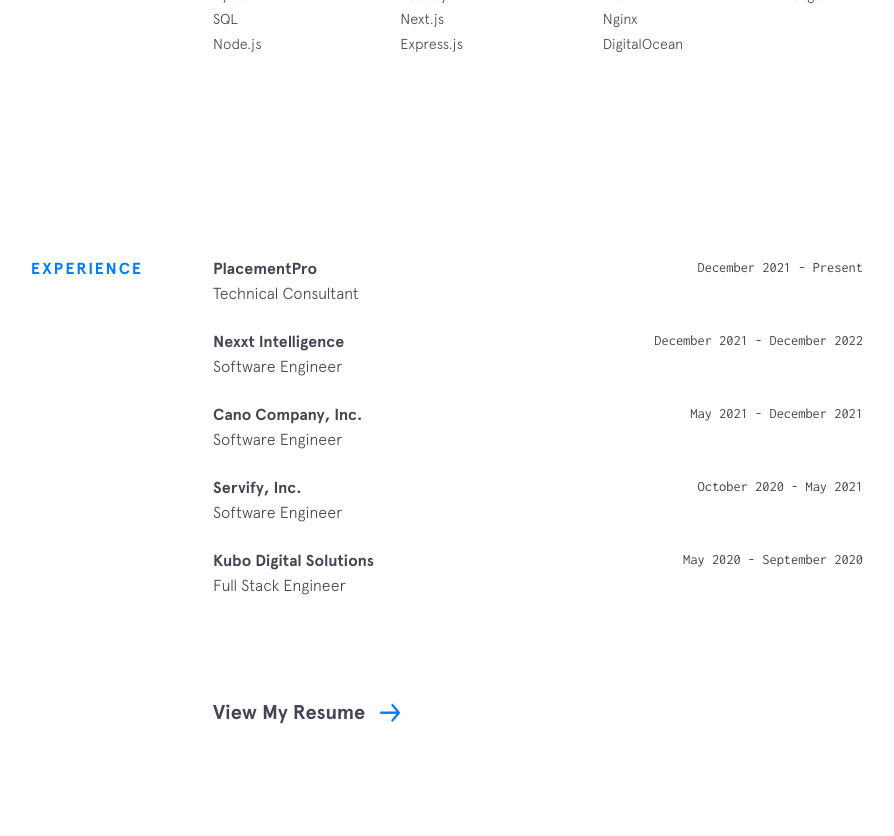
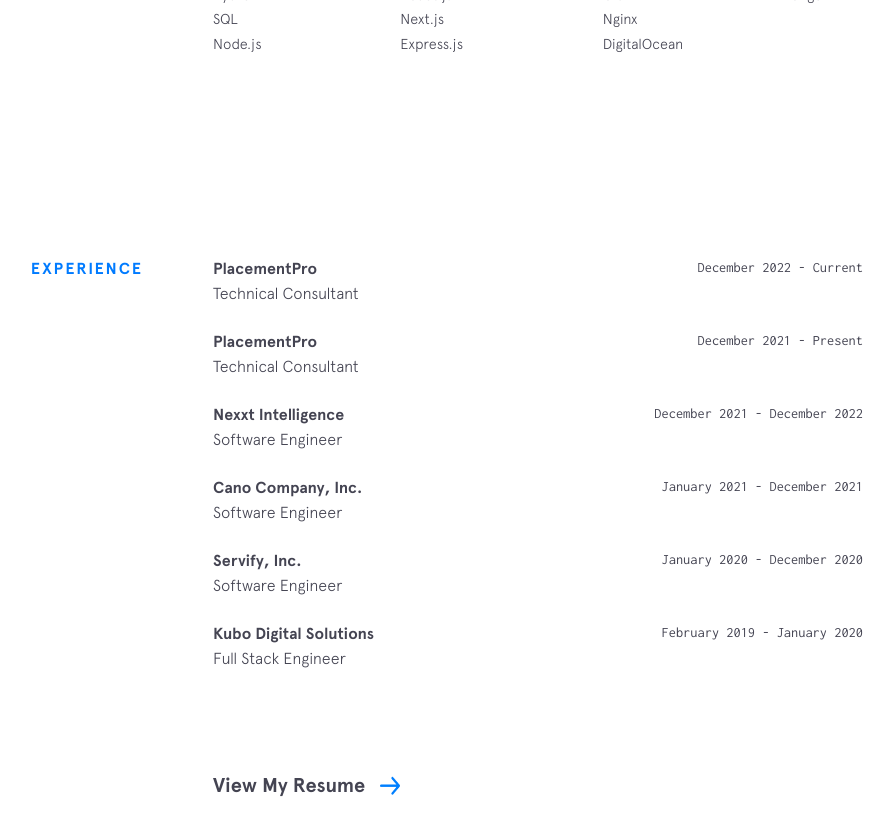
Before and after one commit to Haisem-j/portfolio4, a Jekyll site: the page built from index.html, in a window 1280 px wide and 900 px high, scrolled down 1515 px. Shown: the top 836 px of the window, without its empty margins (237-1131 px from the left). Built offline with Jekyll 4.4.1, drawn with Linux system fonts in a browser that asks for light colours; nearby versions of some CDN libraries.

Commit message:
date test

```diff
--- a/_data/experience.yml
+++ b/_data/experience.yml
@@ -1,3 +1,8 @@
+- company: PlacementPro
+  url: https://placementpro.io/
+  time: December 2022 - Current
+  position: Technical Consultant
+
 - company: PlacementPro
   url: https://placementpro.io/
   time: December 2021 - Present
@@ -10,15 +15,15 @@
 
 - company: Cano Company, Inc.
   url: https://www.canocompany.com/
-  time: May 2021 - December 2021
+  time: January 2021 - December 2021
   position: Software Engineer
 
 - company: Servify, Inc.
   url: https://ca.servify.tech/
-  time: October 2020 - May 2021
+  time: January 2020 - December 2020
   position: Software Engineer
 
 - company: Kubo Digital Solutions
   url: https://www.kubo-digital.com/
-  time: May 2020 - September 2020
+  time: February 2019 - January 2020
   position: Full Stack Engineer
```
